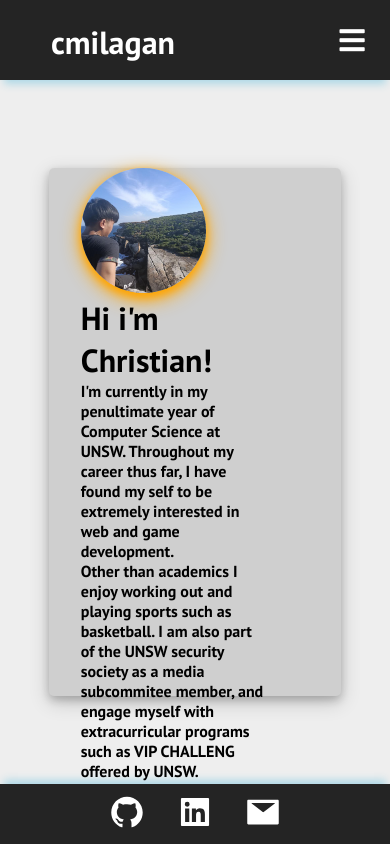
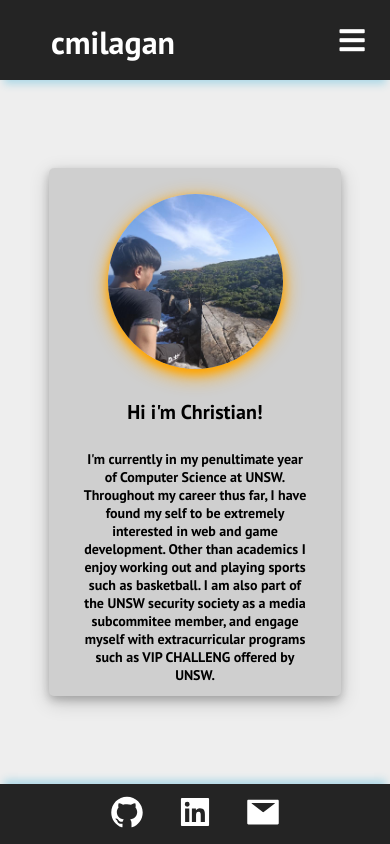
Before and after one commit to cmilagan/web, a React (Create React App) app: page /about in a window 390 px wide. Built offline with nearby package versions, Linux system fonts and the light colour scheme.

Commit message:
Fix responsiveness of about page

```diff
--- a/src/components/sections/AboutSection.css
+++ b/src/components/sections/AboutSection.css
@@ -19,12 +19,29 @@
     box-shadow: 0 4px 8px 0 rgba(0, 0, 0, 0.2), 0 6px 20px 0 rgba(0, 0, 0, 0.19);
     display: flex;
     align-items: center;
-    justify-content: space-evenly;
     padding: 0 2rem;
 }
 
+.left {
+    display: flex;
+    justify-content: center;
+    align-items: center;
+    flex-direction: column;
+    width: 40%;
+}
+
+.right {
+    width: 60%
+
+}
+
+.right h1 {
+    padding-bottom: 25px;
+
+}
 
 .me {
+    text-align: center;
     object-fit: cover;
     border-radius: 50%;
     height: 250px;
@@ -33,21 +50,39 @@
 }
 
 .content {
-    width: 65%;
     justify-content: space-evenly;
 }
 
 @media screen and (max-width: 768px) {
+    .left {
+        padding-top: 20px;
+        width: 100%;
+        height: 40%;
+    }
+
+    .right {
+        padding-top: 20px;
+        width: 100%;
+        height: 50%;
+    }
+
+    .right h1 {
+        font-size: 20px;
+    }
+
+    .right p {
+        font-size: 14px;
+    }
+    .content {
+        text-align: center;
+    }
     .about-container .box {
         display: block;
     }
 
-    .content {
-        width: 80%;
-    }
     .me {
         padding: auto;
-        height: 125px;
-        width: 125px;
+        height: 175px;
+        width: 175px;
     }
 }
--- a/src/components/sections/AboutSection.js
+++ b/src/components/sections/AboutSection.js
@@ -5,10 +5,13 @@ import me from '../../images/me.JPG'
 function AboutSection() {
     return (
         <div className="about-container">
-                <div className="box">
+            <div className="box">
+                <div className="left">
                     <div className="img-container">
                         <img className='me' src={ me } alt="" />
                     </div>
+                </div>
+                <div className="right">
                     <div className="content">
                         <h1>Hi i'm Christian!</h1>
 
@@ -16,13 +19,12 @@ function AboutSection() {
                             I'm currently in my penultimate year of Computer Science at UNSW. Throughout my
                             career thus far, I have found my self to be extremely interested in web and
                             game development.
-                        </p>
 
-                        <p>
                             Other than academics I enjoy working out and playing sports such as basketball. I
                             am also part of the UNSW security society as a media subcommitee member, and engage myself
                             with extracurricular programs such as VIP CHALLENG offered by UNSW.
                         </p>
+                    </div>
                 </div>
             </div>
         </div>
```
